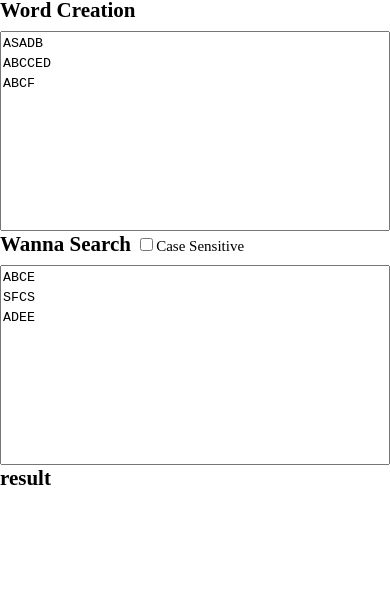
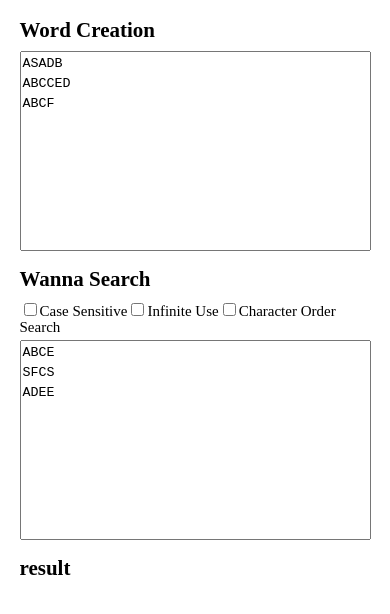
Before and after one commit to tonyex52/Tony-test-2, a Vue app: page / in a window 390 px wide. Shown: the top 614 px of the page. Built offline with nearby package versions, Linux system fonts and the light colour scheme.

Commit message:
[mod] add checkbox

```diff
--- a/config/index.js
+++ b/config/index.js
@@ -27,7 +27,7 @@ module.exports = {
   },
   dev: {
     env: require('./dev.env'),
-    port: process.env.PORT || 8080,
+    port: process.env.PORT || 7784,
     autoOpenBrowser: true,
     assetsSubDirectory: 'static',
     assetsPublicPath: '/',
--- a/index.html
+++ b/index.html
@@ -2,6 +2,7 @@
 <html>
   <head>
     <meta charset="utf-8">
+    <meta name="viewport" content="width=device-width, initial-scale=1">
     <title>test-code</title>
   </head>
   <body>
--- a/src/components/main.vue
+++ b/src/components/main.vue
@@ -7,7 +7,12 @@
       </div>
     </div>
     <div class="wanna-search">
-      <div class="section-title">Wanna Search <label class="label-text"><input type="checkbox" name="case-sensitive" v-model="isCaseSensitive">Case Sensitive</label></div>
+      <div class="section-title">Wanna Search</div>
+      <div class="section-checkbox">
+        <label class="label-text"><input type="checkbox" name="case-sensitive" v-model="isCaseSensitive">Case Sensitive</label>
+        <label class="label-text"><input type="checkbox" name="infinite-use" v-model="isInfiniteUse">Infinite Use</label>
+        <label class="label-text"><input type="checkbox" name="character-order-search" v-model="isCharacterOrderSearch">Character Order Search</label>
+      </div>
       <div class="section-content">
         <textarea class="type-area" v-default-value="'ABCE\nSFCS\nADEE'" v-model="wannaSearch" placeholder="type single|multiple words you wanna search (make sure that you use the LF between words)"></textarea>
       </div>
@@ -33,18 +38,34 @@ export default {
     return {
       wordCreation: '',
       wannaSearch: '',
-      isCaseSensitive: false
+      isCaseSensitive: false,
+      isInfiniteUse: false,
+      isCharacterOrderSearch: false
     }
   },
   computed: {
     computedWordCreation () {
-      return this.wordCreation.indexOf(SPLIT_CHARACTER) >= 0 ? this.wordCreation.split(SPLIT_CHARACTER).filter((value) => value.length) : [this.wordCreation]
+      let wordCreationArray = this.wordCreation.indexOf(SPLIT_CHARACTER) >= 0 ? this.wordCreation.split(SPLIT_CHARACTER).filter((value) => value.length) : [this.wordCreation]
+
+      return this.isCharacterOrderSearch ? wordCreationArray.map((value) => {
+        return value.split('')
+      }) : wordCreationArray
     },
     computedWannaSearch () {
       let wannaSearchArray = this.wannaSearch.indexOf(SPLIT_CHARACTER) >= 0 ? this.wannaSearch.split(SPLIT_CHARACTER).filter((value) => value.length) : [this.wannaSearch]
 
-      return wannaSearchArray.map((value) => {
+      return this.isCharacterOrderSearch ? wannaSearchArray.map((value) => {
         return value.split('')
+      }) : wannaSearchArray
+    },
+    resultArray () {
+      // let computedResultArray = []
+      // let usedWannaSearch = []
+
+      this.computedWordCreation.forEach((value) => {
+        // let computedWordItem = ''
+
+        // if (!this.isCaseSensitive) computedWordItem = value.toLowerCase()
       })
     }
   }
--- a/src/less/main.less
+++ b/src/less/main.less
@@ -1,16 +1,9 @@
 @type-area-line-height: 20px;
-
-// mobile screen
-@media only screen and (max-width: 768px) {
-  .grid-container {
-    width: 100%;
-  }
-}
 
 // desktop screen
 @media only screen and (min-width: 769px) {
   .grid-container {
-    margin: 0 auto;
+    margin: 50px auto;
     width: 60%;
     display: grid;
     grid-template-columns: 0.5fr 0.5fr;
@@ -24,10 +17,34 @@
   }
 }
 
+// mobile screen
+@media only screen and (max-width: 768px) {
+  .grid-container {
+    width: 90%;
+    margin: 20px auto;
+    display: grid;
+    grid-template-columns: 1fr;
+    grid-template-rows: auto;
+    grid-template-areas: "creation"
+                         "creation"
+                         "search"
+                         "search"
+                         "result"
+                         "result";
+    grid-column-gap: 10px;
+    grid-row-gap: 15px;
+  }
+}
+
+
 .section-title {
   font-size: 21px;
   margin-bottom: 10px;
   font-weight: bold;
+}
+
+.section-checkbox {
+  margin-bottom: 5px;
 }
 
 .label-text {
```
